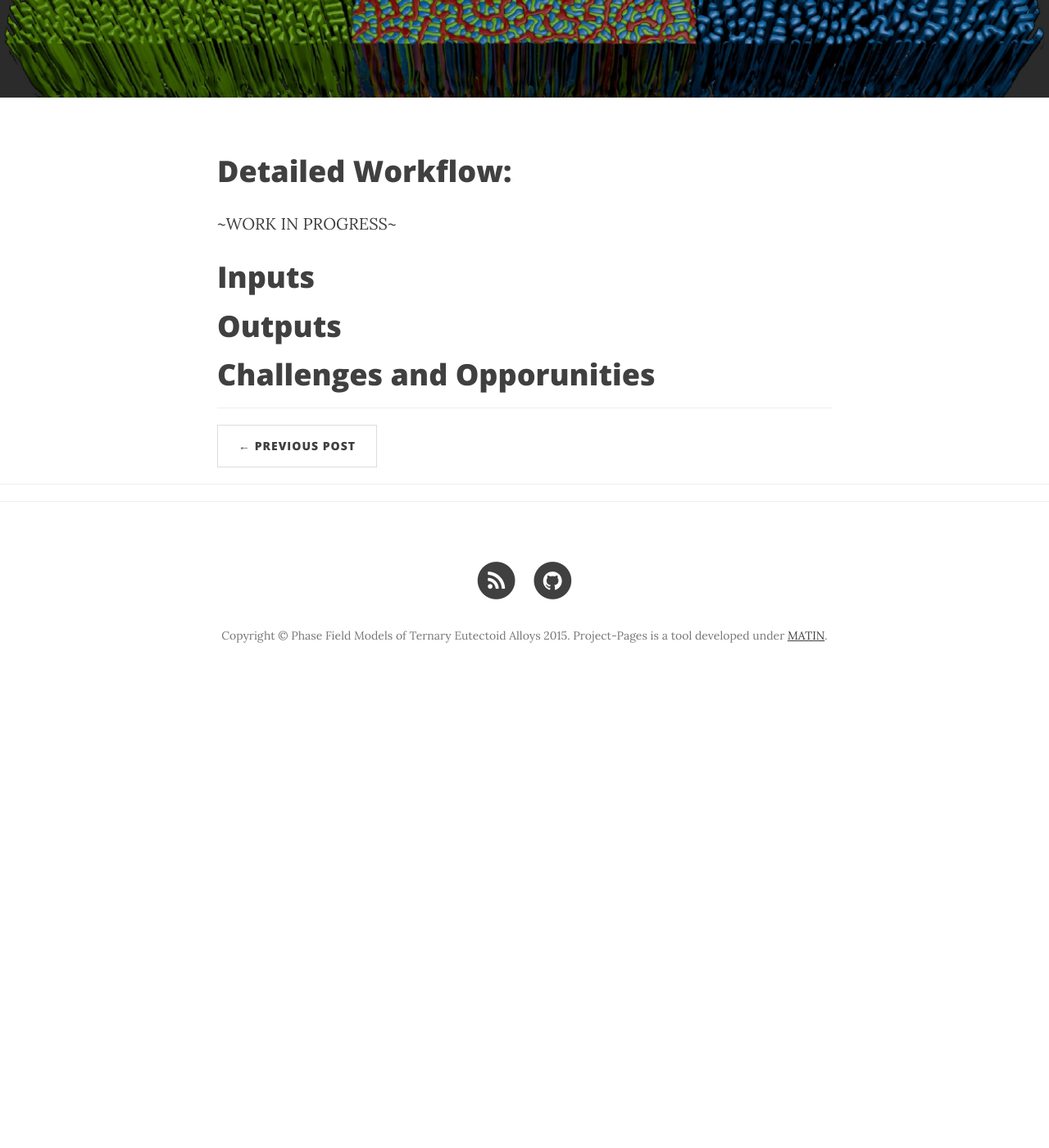
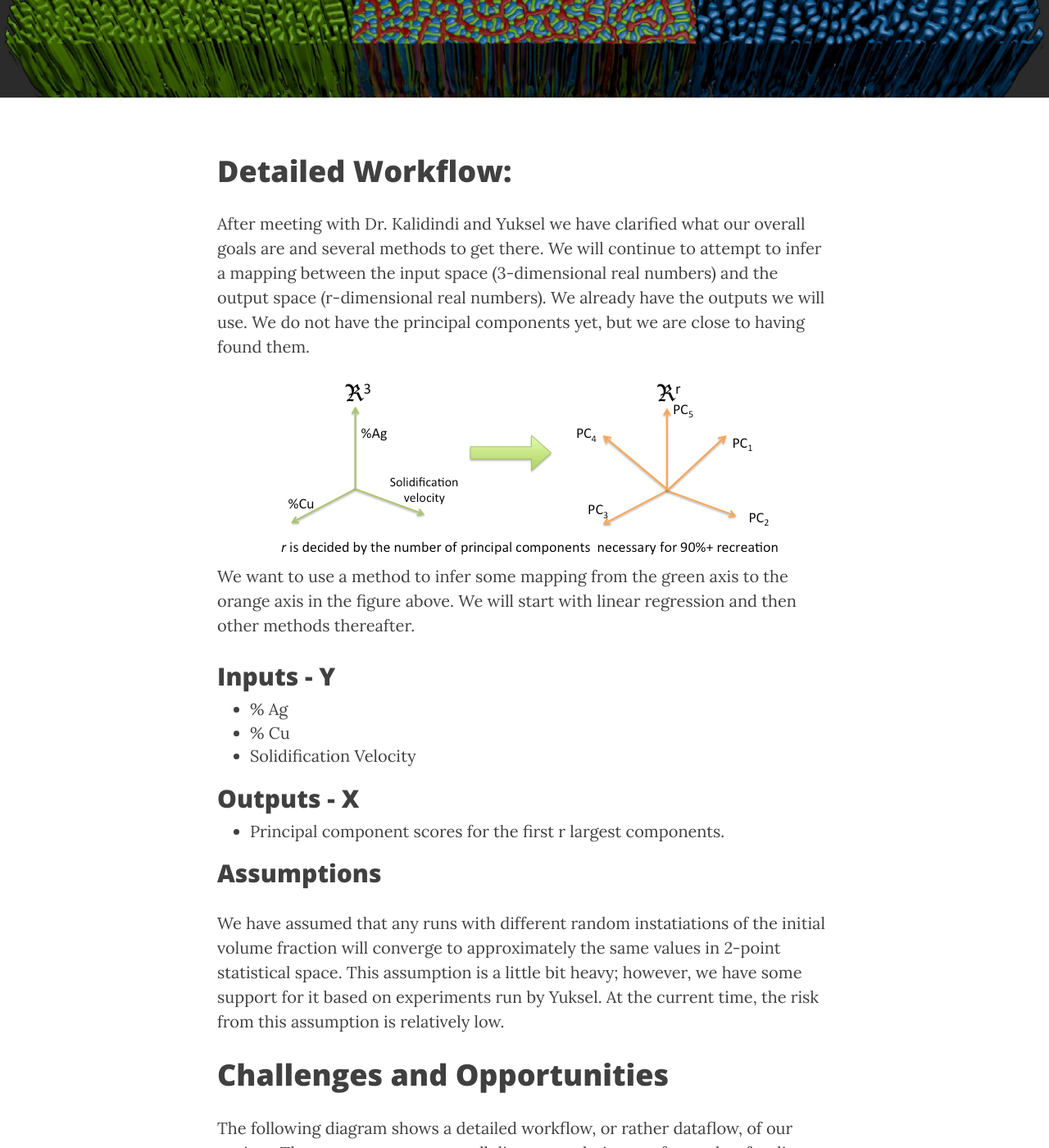
Before and after one commit to Saganaut/MIC-Ternary-Eutectic-Alloy, a Jekyll site: the page built from _posts/2015-09-28-workflow.markdown, in a window 1280 px wide and 1400 px high, scrolled down 294 px. Shown: the whole window at 82% size. Built offline with Jekyll 4.4.1, drawn with Linux system fonts in a browser that asks for light colours; nearby versions of some CDN libraries; before the commit the page ends 1145 px from its top, so only the background shows below that; some of the changed text lies outside the part shown.

Commit message:
new post about plan of attack

```diff
--- a/_posts/2015-09-28-workflow.markdown
+++ b/_posts/2015-09-28-workflow.markdown
@@ -7,10 +7,39 @@ author:     Robert Pienta
 <!-- Start Writing Below in Markdown -->
 
 #Detailed Workflow:
-~WORK IN PROGRESS~
+After meeting with Dr. Kalidindi and Yuksel we have clarified what our overall goals are and several methods to get there.
+We will continue to attempt to infer a mapping between the input space (3-dimensional real numbers) and the output space (r-dimensional real numbers).
+We already have the outputs we will use.
+We do not have the principal components yet, but we are close to having found them.
+![Plan Overview](/MIC-Ternary-Eutectic-Alloy/img/workflow/overview.png "Overview of linkage")
+We want to use a method to infer some mapping from the green axis to the orange axis in the figure above.
+We will start with linear regression and then other methods thereafter.
 
-#Inputs
+##Inputs - Y
+* % Ag
+* % Cu
+* Solidification Velocity
 
-#Outputs
+##Outputs - X
+* Principal component scores for the first r largest components.
 
-#Challenges and Opporunities
+##Assumptions
+We have assumed that any runs with different random instatiations of the initial volume fraction will converge to approximately the same values in 2-point statistical space.
+This assumption is a little bit heavy; however, we have some support for it based on experiments run by Yuksel.
+At the current time, the risk from this assumption is relatively low.
+
+#Challenges and Opportunities
+The following diagram shows a detailed workflow, or rather dataflow, of our project.
+The arrows represent small discreet techniques, often only a few lines of code per transition.
+The diagram goes from the starting .mat data to the final regression coeffs to map our inputs and outputs.
+![dataflow](/MIC-Ternary-Eutectic-Alloy/img/workflow/dataflow.png "Dataflow & Workflow")
+We have completed up to the PCA step with one major caveat in the "Average or RVE" step on the right.
+Almambet will cover this issue in more detail in a separate blog post.
+In short we will:
+
+* reduce each volume down to a single representative 2-point statistic,
+* run PCA over the 2-pt stats all j simulations,
+* calculate how many principal components are needed by looking at the fraction of the singular values over the total of singular values
+* reduce each micostructure to the smaller PCA-reduced space (as r PCA scores)
+* fit a linear estimator from these PCA scores to the initial conditions (e.g. volume fraction and solidification velocity)
+* ~Possibly~ see if we can reconstruct an approximation all the way back to a "real micostructure"
```
Also changed, not shown: img/workflow/dataflow.png (added), img/workflow/overview.png (added).
